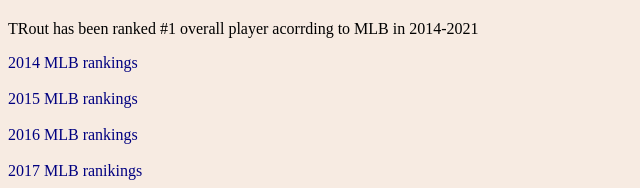
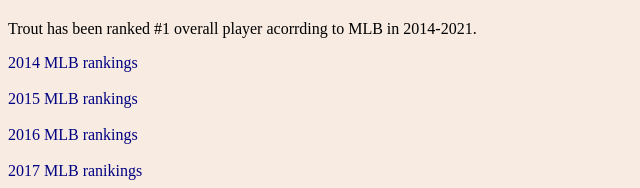
Before and after one commit to airiqui/myUnit-Project, a plain HTML site: page trout.html in a window 1280 px wide. Shown: the part 612-800 px from the top of the page, 0-640 px from the left. Drawn offline with Linux system fonts and the light colour scheme.

Commit message:
spelling

```diff
--- a/trout.html
+++ b/trout.html
@@ -12,7 +12,7 @@
 <body>
   <h1>Mike Trout</h1>
   <img src="miketrout.jpg" width="800" alt="Trout image"><br>
-  <p>TRout has been ranked #1 overall player acorrding to MLB in 2014-2021</p>
+  <p>Trout has been ranked #1 overall player acorrding to MLB in 2014-2021.</p>
   <a href="https://www.espn.com/mlb/story/_/page/bbtn100_top25/ranking-top-25-players-mlb-2014">2014 MLB rankings</a><br>
   <a href="https://www.espn.com/fantasy/baseball/story/_/page/mlbdk2k15_ranks_300/2015-fantasy-baseball-player-roto-rankings-top-300">2015 MLB rankings</a><br>
   <a href="https://www.espn.com/fantasy/baseball/story/_/page/mlbdk2k16_rotoranks_Top300/fantasy-baseball-rankings-top-300-players-2016-roto-leagues-mlb">2016 MLB rankings</a><br>
```
